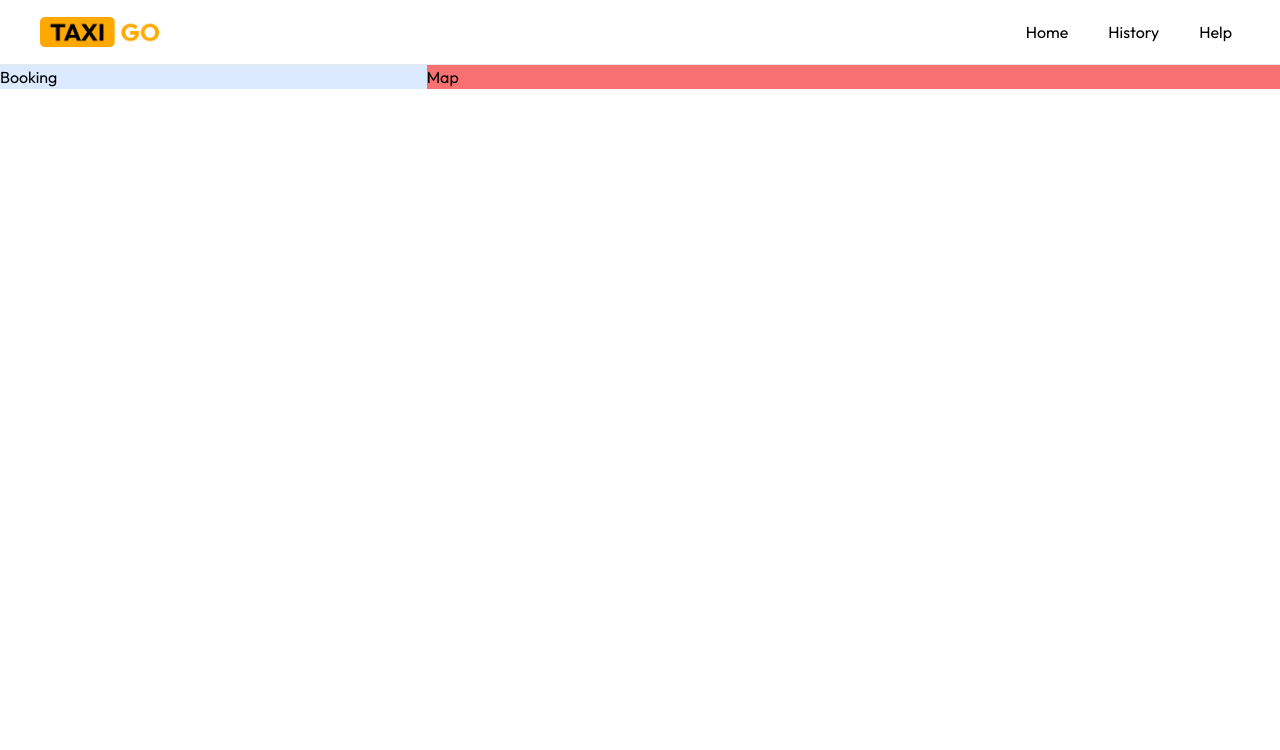
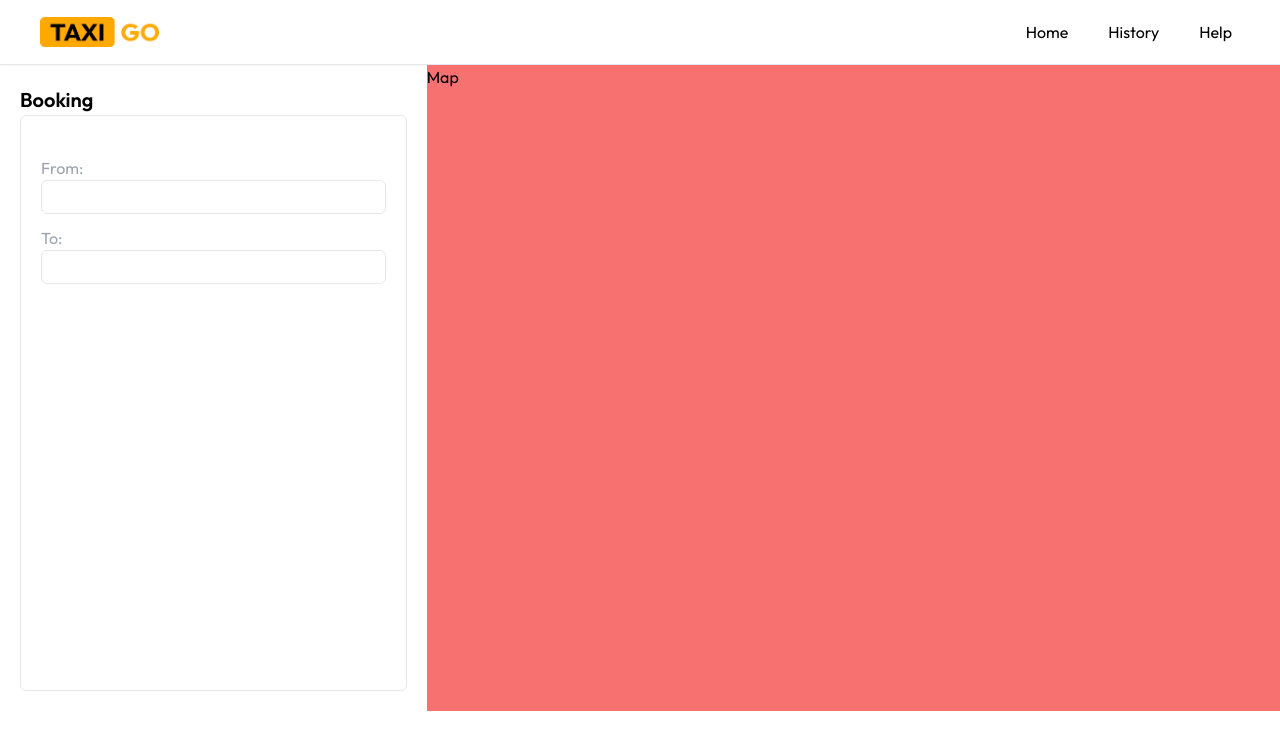
Before and after one commit to blkluv/next13-taxi-booking-app, a Next.js app: page / in a window 1280 px wide. Shown: the top 750 px of the page. Built offline with nearby package versions, Linux system fonts and the light colour scheme.

Commit message:
Created basic elements for the Booking section

```diff
--- a/app/page.tsx
+++ b/app/page.tsx
@@ -1,14 +1,15 @@
+import { Booking, Map } from '@/components'
 import Image from 'next/image'
 
 export default function Home() {
   return (
     <div className="">
       <div className="grid grid-cols-1 md:grid-cols-3">
-        <div className="bg-blue-100">
-          Booking
+        <div className="">
+          <Booking />
         </div>
         <div className="col-span-2 bg-red-400">
-          Map
+          <Map />
         </div>
       </div>
 
--- /dev/null
+++ b/components/Booking/AutoComplete.tsx
@@ -0,0 +1,28 @@
+import React from 'react'
+
+const AutoComplete = () => {
+    return (
+        <div className="mt-5">
+            <div className="">
+                <label htmlFor="" className="text-gray-400">From:</label>
+                <input
+                    type="text"
+                    className=' bg-white p-1 border-[1px] w-full rounded-md outline-none focus:border-yellow-600'
+                    name=""
+                    id=""
+                />
+            </div>
+            <div className="mt-3">
+                <label htmlFor="" className="text-gray-400">To:</label>
+                <input
+                    type="text"
+                    className=' bg-white p-1 border-[1px] w-full rounded-md outline-none focus:border-yellow-600'
+                    name=""
+                    id=""
+                />
+            </div>
+        </div>
+    )
+}
+
+export default AutoComplete
--- /dev/null
+++ b/components/Booking/index.tsx
@@ -0,0 +1,16 @@
+'use client'
+;import AutoComplete from './AutoComplete'
+
+const Booking = () => {
+  const screenHeight = window.innerHeight*0.72;
+  return (
+    <div className='p-5'>
+      <h2 className="text-[20px] font-semibold">Booking</h2>
+      <div className="border-[1px] p-5 rounded-md" style={{ height: screenHeight }}>
+        <AutoComplete />
+      </div>
+    </div>
+  )
+}
+
+export default Booking
--- /dev/null
+++ b/components/Map/index.tsx
@@ -0,0 +1,13 @@
+import React from 'react'
+
+type Props = {}
+
+const Map = (props: Props) => {
+  return (
+    <div className="">
+      Map
+    </div>
+  )
+}
+
+export default Map
--- a/components/index.ts
+++ b/components/index.ts
@@ -1,3 +1,5 @@
 import Navbar from './Navbar'
+import Booking from './Booking'
+import Map from './Map'
 
-export { Navbar };
+export { Navbar, Booking, Map };
```
